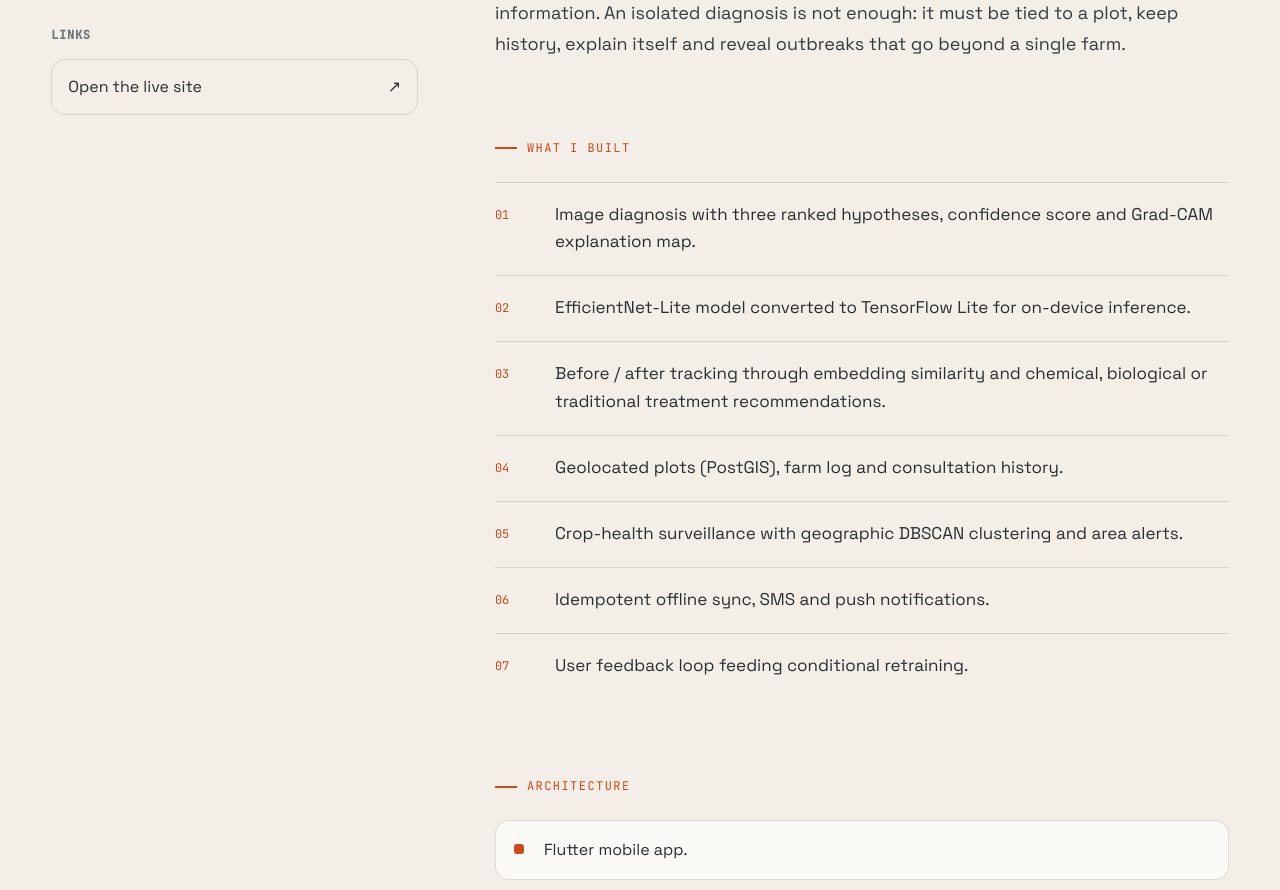
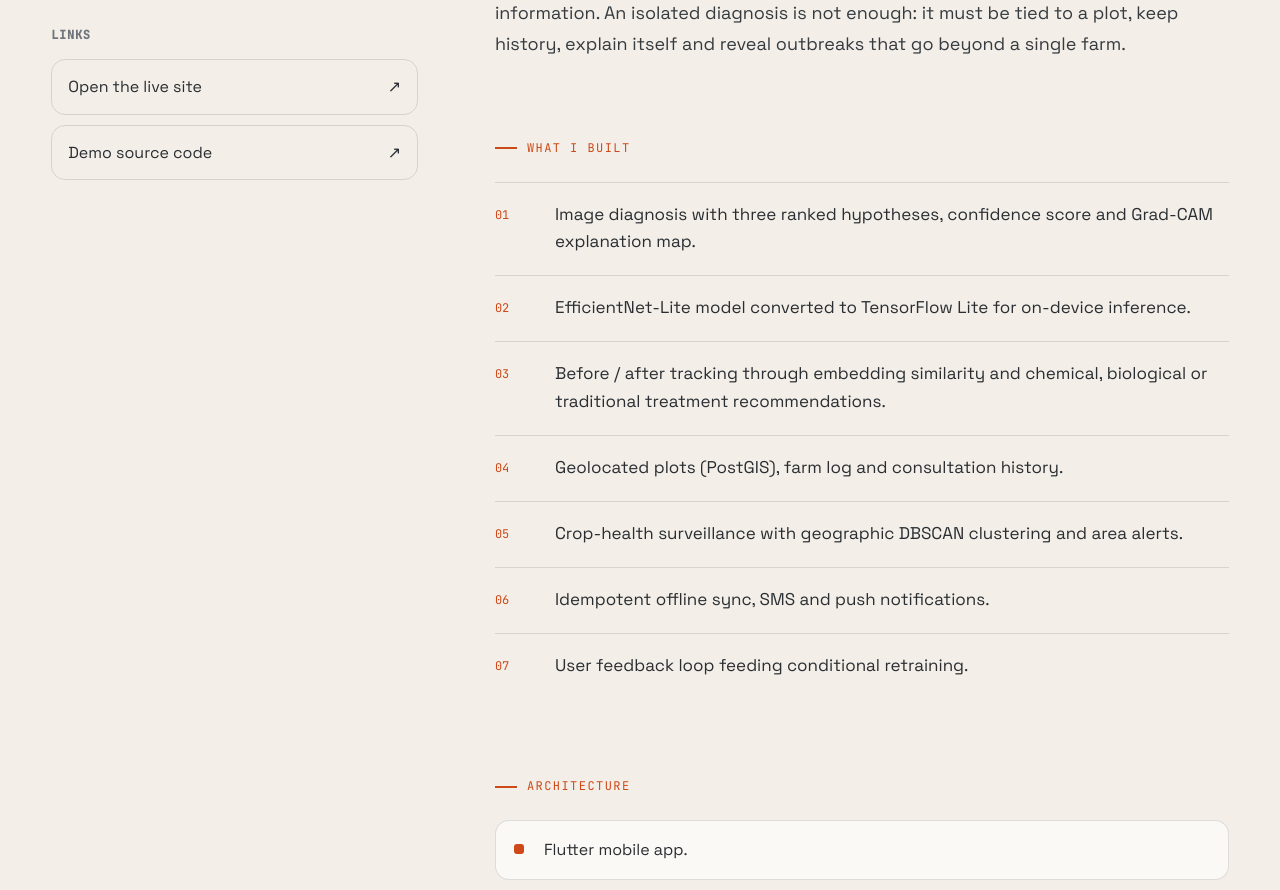
Before and after one commit to Dr-MKO-4/portfolio_mko, a React (Vite) app: page /projets/agrosense in a window 1280 px wide. Shown: the part 1480-2370 px from the top of the page. Built offline with nearby package versions, Linux system fonts and the light colour scheme.

Commit message:
Liens vers le code des 9 démos publiées sur GitHub

```diff
--- a/src/data/p-featured.js
+++ b/src/data/p-featured.js
@@ -251,7 +251,7 @@ export const FEATURED_PROJECTS = [
       ],
     },
     stack: ["TensorFlow Lite", "EfficientNet", "Grad-CAM", "DBSCAN", "FastAPI", "ASP.NET Core 8", "Flutter", "PostGIS"],
-    links: [],
+    links: [{ label: { fr: "Code de la démo", en: "Demo source code" }, url: "https://github.com/Dr-MKO-4/agrosense-demo" }],
   },
   {
     slug: "nexus-ai",
@@ -352,7 +352,7 @@ export const FEATURED_PROJECTS = [
       ],
     },
     stack: ["Python", "Typer", "httpx", "SQLAlchemy", "Jinja2", "FastAPI", "APScheduler", "LangGraph"],
-    links: [],
+    links: [{ label: { fr: "Code de la démo", en: "Demo source code" }, url: "https://github.com/Dr-MKO-4/meerkat-demo" }],
   },
   {
     slug: "leads-ai",
@@ -495,7 +495,7 @@ export const FEATURED_PROJECTS = [
       ],
     },
     stack: ["React", "Tauri", "ASP.NET Core", "PostgreSQL", "AWS"],
-    links: [],
+    links: [{ label: { fr: "Code de la démo", en: "Demo source code" }, url: "https://github.com/Dr-MKO-4/lidia-restaurant-demo" }],
   },
   {
     slug: "dermai",
@@ -542,7 +542,7 @@ export const FEATURED_PROJECTS = [
       en: ["Offline-first Flutter app with a TFLite model.", "ASP.NET Core backend.", "FastAPI AI service (EfficientNet-B2, Grad-CAM, DBSCAN, scheduled retraining).", "PostgreSQL."],
     },
     stack: ["EfficientNet-B2", "TensorFlow Lite", "PyTorch", "Grad-CAM", "FastAPI", "Flutter", "ASP.NET Core"],
-    links: [],
+    links: [{ label: { fr: "Code de la démo", en: "Demo source code" }, url: "https://github.com/Dr-MKO-4/dermai-demo" }],
   },
   {
     slug: "swiftpay",
@@ -584,7 +584,7 @@ export const FEATURED_PROJECTS = [
       en: ["React Native app (NFC, biometrics, camera).", "Node.js / Express API.", "Flask face recognition microservice.", "PostgreSQL, Docker Compose."],
     },
     stack: ["React Native", "NFC", "Node.js", "Express", "Flask", "MediaPipe", "OpenCV", "PostgreSQL"],
-    links: [gh("Dr-MKO-4/swiftpay", { fr: "Dépôt SwiftPay", en: "SwiftPay repository" })],
+    links: [gh("Dr-MKO-4/swiftpay", { fr: "Dépôt SwiftPay", en: "SwiftPay repository" }), { label: { fr: "Code de la démo", en: "Demo source code" }, url: "https://github.com/Dr-MKO-4/swiftpay-demo" }],
   },
   {
     slug: "drone-livraison",
--- a/src/data/p-projects.js
+++ b/src/data/p-projects.js
@@ -283,7 +283,7 @@ export const OTHER_PROJECTS = [
       ],
     },
     stack: ["C#", "WPF", "MVVM", "EF Core", "SQLite", "LLM API", "Inno Setup"],
-    links: [],
+    links: [{ label: { fr: "Code de la démo", en: "Demo source code" }, url: "https://github.com/Dr-MKO-4/fluxemi-demo" }],
   },
   {
     slug: "ai4sg-cameroon",
@@ -379,7 +379,7 @@ export const OTHER_PROJECTS = [
       ],
     },
     stack: ["ASP.NET Core 8", "MediatR", "FluentValidation", "EF Core", "PostgreSQL", "React", "AWS"],
-    links: [],
+    links: [{ label: { fr: "Code de la démo", en: "Demo source code" }, url: "https://github.com/Dr-MKO-4/talentis-demo" }],
   },
   {
     slug: "reussir",
--- a/src/data/p-research-pro.js
+++ b/src/data/p-research-pro.js
@@ -127,7 +127,7 @@ export const RESEARCH_PRO = [
       ],
     },
     stack: ["Python", "PyTorch", "Dash", "PyQt6", "SHAP", "STL", "SQLite", "PyInstaller"],
-    links: [],
+    links: [{ label: { fr: "Code de la démo", en: "Demo source code" }, url: "https://github.com/Dr-MKO-4/detect-anomalies-demo" }],
     note: {
       fr: "Les données de la BEAC sont confidentielles : seules les méthodes sont présentées ici.",
       en: "BEAC data is confidential: only the methods are presented here.",
@@ -572,7 +572,7 @@ export const RESEARCH_PRO = [
       ],
     },
     stack: ["C#", ".NET 8", "WinUI 3", "XAML"],
-    links: [],
+    links: [{ label: { fr: "Code de la démo", en: "Demo source code" }, url: "https://github.com/Dr-MKO-4/winui-prototypes" }],
   },
   {
     slug: "smartcameroun",
```
